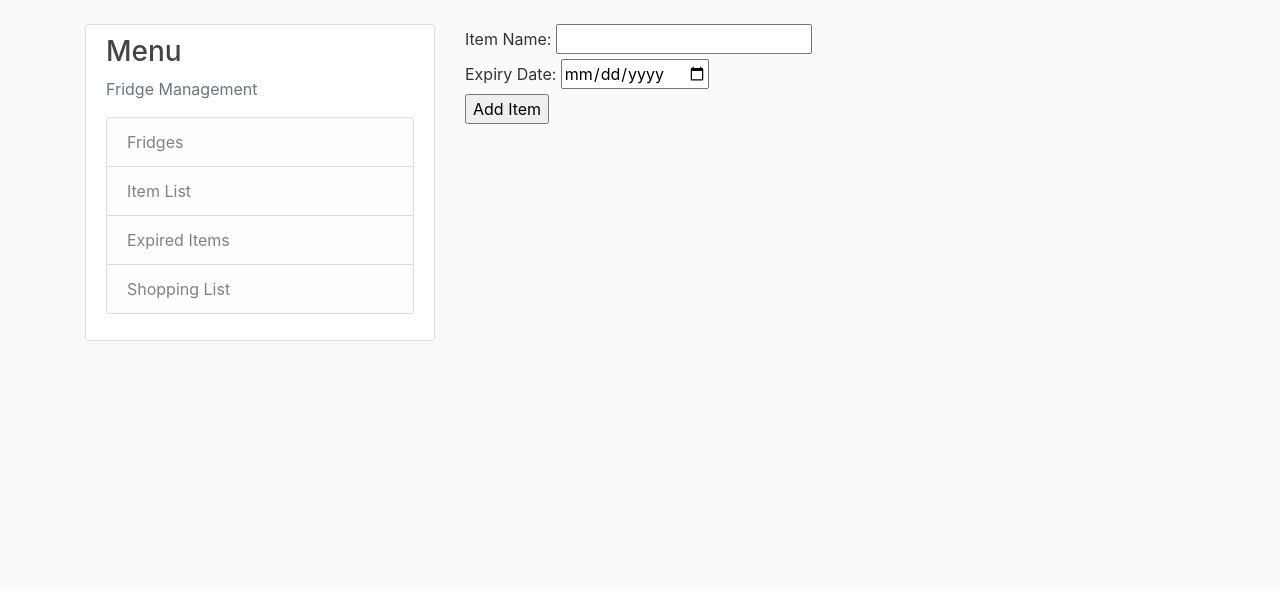
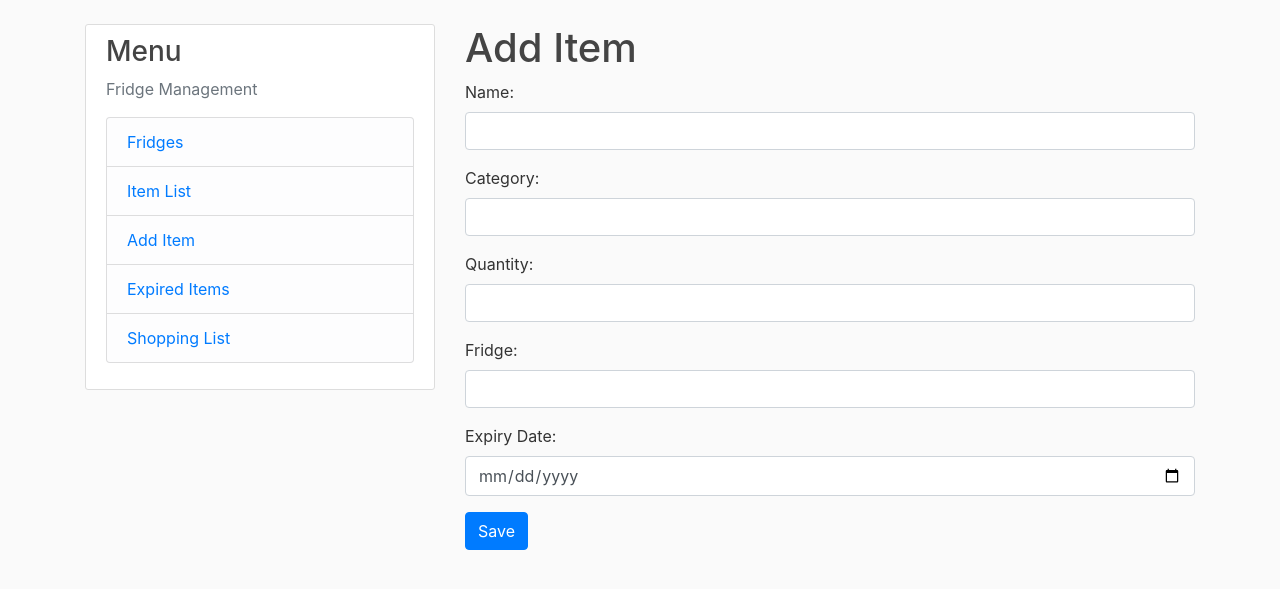
Before and after one commit to adhikarisarthak/fridgemanagement, a Django app: page /item/new/ in a window 1280 px wide. Shown: the part 56-645 px from the top of the page. Run offline with Django 4.2, Linux system fonts and the light colour scheme; some libraries are stand-ins or nearby versions.

Commit message:
added add items, item list

```diff
--- a/fridge_app/models.py
+++ b/fridge_app/models.py
@@ -1,6 +1,7 @@
 from django.db import models
 from django.contrib.auth.models import User
 from django.utils import timezone
+from django.urls import reverse
 
 
 class Fridge(models.Model):
@@ -15,6 +16,9 @@ class Item(models.Model):
     qty = models.IntegerField()
     fridge = models.ForeignKey(Fridge, on_delete=models.CASCADE)
     expiry_date = models.DateTimeField(default=timezone.now)
+
+    def get_absolute_url(self):
+        return reverse('item-detail', kwargs={'pk': self.pk})
 
     def is_expired(self):
         return self.expiry_date < models.DateField(default=timezone.now)
--- a/fridge_app/templates/fridge_app/base.html
+++ b/fridge_app/templates/fridge_app/base.html
@@ -7,7 +7,8 @@
     <meta name="viewport" content="width=device-width, initial-scale=1, shrink-to-fit=no">
 
     <!-- Bootstrap CSS -->
-    <link rel="stylesheet" href="https://cdn.jsdelivr.net/npm/bootstrap@4.0.0/dist/css/bootstrap.min.css" integrity="sha384-Gn5384xqQ1aoWXA+058RXPxPg6fy4IWvTNh0E263XmFcJlSAwiGgFAW/dAiS6JXm" crossorigin="anonymous">
+    <link rel="stylesheet" href="https://cdn.jsdelivr.net/npm/bootstrap@4.0.0/dist/css/bootstrap.min.css"
+          integrity="sha384-Gn5384xqQ1aoWXA+058RXPxPg6fy4IWvTNh0E263XmFcJlSAwiGgFAW/dAiS6JXm" crossorigin="anonymous">
 
     <link rel="stylesheet" type="text/css" href="{% static 'fridge_app/main.css' %}">
 
@@ -22,7 +23,8 @@
     <nav class="navbar navbar-expand-md navbar-dark bg-steel fixed-top">
         <div class="container">
             <a class="navbar-brand mr-4" href="/">Fridge Management</a>
-          <button class="navbar-toggler" type="button" data-toggle="collapse" data-target="#navbarToggle" aria-controls="navbarToggle" aria-expanded="false" aria-label="Toggle navigation">
+            <button class="navbar-toggler" type="button" data-toggle="collapse" data-target="#navbarToggle"
+                    aria-controls="navbarToggle" aria-expanded="false" aria-label="Toggle navigation">
                 <span class="navbar-toggler-icon"></span>
             </button>
             <div class="collapse navbar-collapse" id="navbarToggle">
@@ -47,10 +49,11 @@
                 <h3>Menu</h3>
                 <p class='text-muted'>Fridge Management
                 <ul class="list-group">
-                <li class="list-group-item list-group-item-light">Fridges</li>
-                <li class="list-group-item list-group-item-light">Item List</li>
-                <li class="list-group-item list-group-item-light">Expired Items</li>
-                <li class="list-group-item list-group-item-light">Shopping List</li>
+                    <li class="list-group-item list-group-item-light"><a href="/fridge">Fridges</a></li>
+                    <li class="list-group-item list-group-item-light"><a href="/">Item List</a></li>
+                    <li class="list-group-item list-group-item-light"><a href="/item/new">Add Item</a></li>
+                    <li class="list-group-item list-group-item-light"><a href="/item/expired">Expired Items</a></li>
+                    <li class="list-group-item list-group-item-light"><a href="/shopping">Shopping List</a></li>
                 </ul>
                 </p>
             </div>
@@ -63,8 +66,14 @@
 
 <!-- Optional JavaScript -->
 <!-- jQuery first, then Popper.js, then Bootstrap JS -->
-    <script src="https://code.jquery.com/jquery-3.2.1.slim.min.js" integrity="sha384-KJ3o2DKtIkvYIK3UENzmM7KCkRr/rE9/Qpg6aAZGJwFDMVNA/GpGFF93hXpG5KkN" crossorigin="anonymous"></script>
-    <script src="https://cdn.jsdelivr.net/npm/popper.js@1.12.9/dist/umd/popper.min.js" integrity="sha384-ApNbgh9B+Y1QKtv3Rn7W3mgPxhU9K/ScQsAP7hUibX39j7fakFPskvXusvfa0b4Q" crossorigin="anonymous"></script>
-    <script src="https://cdn.jsdelivr.net/npm/bootstrap@4.0.0/dist/js/bootstrap.min.js" integrity="sha384-JZR6Spejh4U02d8jOt6vLEHfe/JQGiRRSQQxSfFWpi1MquVdAyjUar5+76PVCmYl" crossorigin="anonymous"></script>
+<script src="https://code.jquery.com/jquery-3.2.1.slim.min.js"
+        integrity="sha384-KJ3o2DKtIkvYIK3UENzmM7KCkRr/rE9/Qpg6aAZGJwFDMVNA/GpGFF93hXpG5KkN"
+        crossorigin="anonymous"></script>
+<script src="https://cdn.jsdelivr.net/npm/popper.js@1.12.9/dist/umd/popper.min.js"
+        integrity="sha384-ApNbgh9B+Y1QKtv3Rn7W3mgPxhU9K/ScQsAP7hUibX39j7fakFPskvXusvfa0b4Q"
+        crossorigin="anonymous"></script>
+<script src="https://cdn.jsdelivr.net/npm/bootstrap@4.0.0/dist/js/bootstrap.min.js"
+        integrity="sha384-JZR6Spejh4U02d8jOt6vLEHfe/JQGiRRSQQxSfFWpi1MquVdAyjUar5+76PVCmYl"
+        crossorigin="anonymous"></script>
 </body>
 </html>
--- a/fridge_app/templates/fridge_app/item_form.html
+++ b/fridge_app/templates/fridge_app/item_form.html
@@ -1,13 +1,39 @@
 {% extends "fridge_app/base.html" %}
 {% block content %}
-    <form method="POST">
+    <h1>Add Item</h1>
+    <form class="form" method="POST" action="{% url 'item_create' %}">
         {% csrf_token %}
-        <label for="item-name">Item Name:</label>
-        <input type="text" id="item-name" name="item_name">
-        <br>
-        <label for="expiry-date">Expiry Date:</label>
-        <input type="date" id="expiry-date" name="expiry_date">
-        <br>
-        <input type="submit" value="Add Item">
+
+        <!-- Fields for the form -->
+        <div class="form-group">
+            <label for="id_name">Name:</label>
+            <input class="form-control" type="text" id="id_name" name="name" required>
+        </div>
+
+        <div class="form-group">
+            <label for="id_category">Category:</label>
+            <input class="form-control" type="text" id="id_category" name="category" required>
+        </div>
+
+        <div class="form-group">
+            <label for="id_qty">Quantity:</label>
+            <input class="form-control" type="number" id="id_qty" name="qty" required>
+        </div>
+
+        <div class="form-group">
+            <label for="id_fridge">Fridge:</label>
+            <input class="form-control" id="id_fridge" name="fridge" required>
+            <!-- Add options for fridge selection here -->
+            </input>
+        </div>
+
+        <div class="form-group">
+            <label for="id_expiry_date">Expiry Date:</label>
+            <input class="form-control" type="date" id="id_expiry_date" name="expiry_date" required>
+        </div>
+
+        <!-- Submit button -->
+        <button class="btn btn-primary" type="submit">Save</button>
     </form>
+
 {% endblock content %}
--- a/fridge_app/urls.py
+++ b/fridge_app/urls.py
@@ -9,14 +9,13 @@ from .views import (
 )
 from . import views
 
-
 urlpatterns = [
     # path('', views.home, name='fridge-home'),
     path('', ItemListView.as_view(), name='fridge-home'),
     path('item/<int:pk>/', ItemDetailView.as_view(), name='item-detail'),
-    path('item/new/', ItemCreateView.as_view(), name='item-create'),
-    path('', FridgeListView.as_view(), name='fridge-home'),
-    path('Fridge/<int:pk>/', FridgeDetailView.as_view(), name='fridge-detail'),
-    path('item/new/', FridgeCreateView.as_view(), name='fridge-create'),
+    path('item/new/', ItemCreateView.as_view(), name='item_create'),
+    path('fridge/', FridgeListView.as_view(), name='fridge-home'),
+    path('fridge/<int:pk>/', FridgeDetailView.as_view(), name='fridge-detail'),
+    path('fridge/new/', FridgeCreateView.as_view(), name='fridge-create'),
     path('about/', views.about, name='fridge-about'),
 ]
--- a/fridge_app/views.py
+++ b/fridge_app/views.py
@@ -60,8 +60,8 @@ members = [
     }
 ]
 
-
 # Create your views here.
+"""
 def home(request):
     context = {
         'item_list': Item.objects.all(),
@@ -69,6 +69,7 @@ def home(request):
         'title': 'Home',
     }
     return render(request, 'fridge_app/home.html', context)
+"""
 
 
 class ItemListView(ListView):
@@ -83,6 +84,7 @@ class ItemDetailView(DetailView):
 
 class ItemCreateView(CreateView):
     model = Item
+    # template_name = 'fridge_app/item_form.html'
     fields = ['name', 'category', 'qty', 'fridge', 'expiry_date']
 
 
```
Also changed, not shown: fridge_app/templates/fridge_app/fridges.html (+8 -9 lines), fridge_app/templates/fridge_app/home.html (+3 -8 lines), db.sqlite3. Lines whose indentation alone changed are shown as unchanged.
